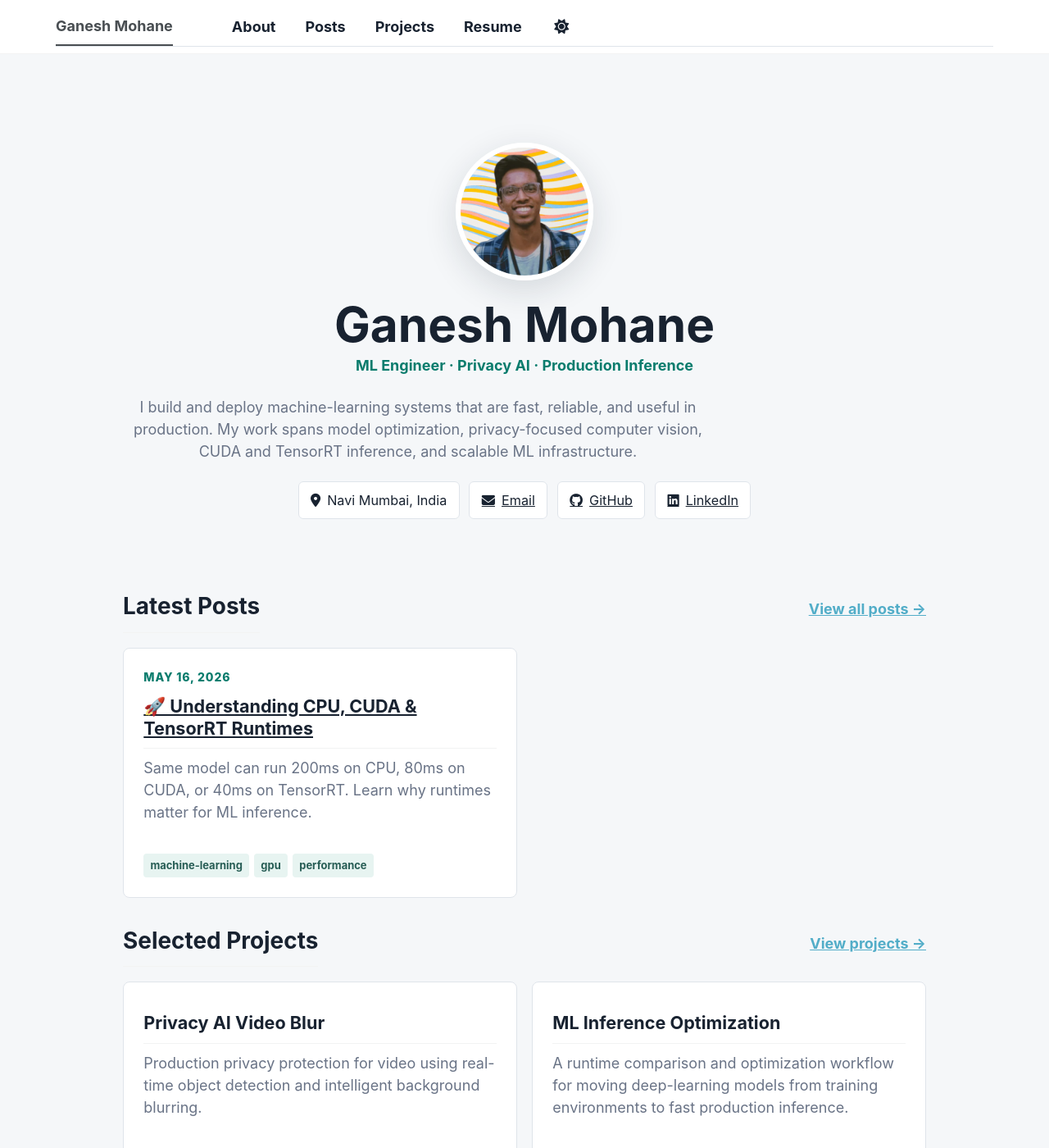
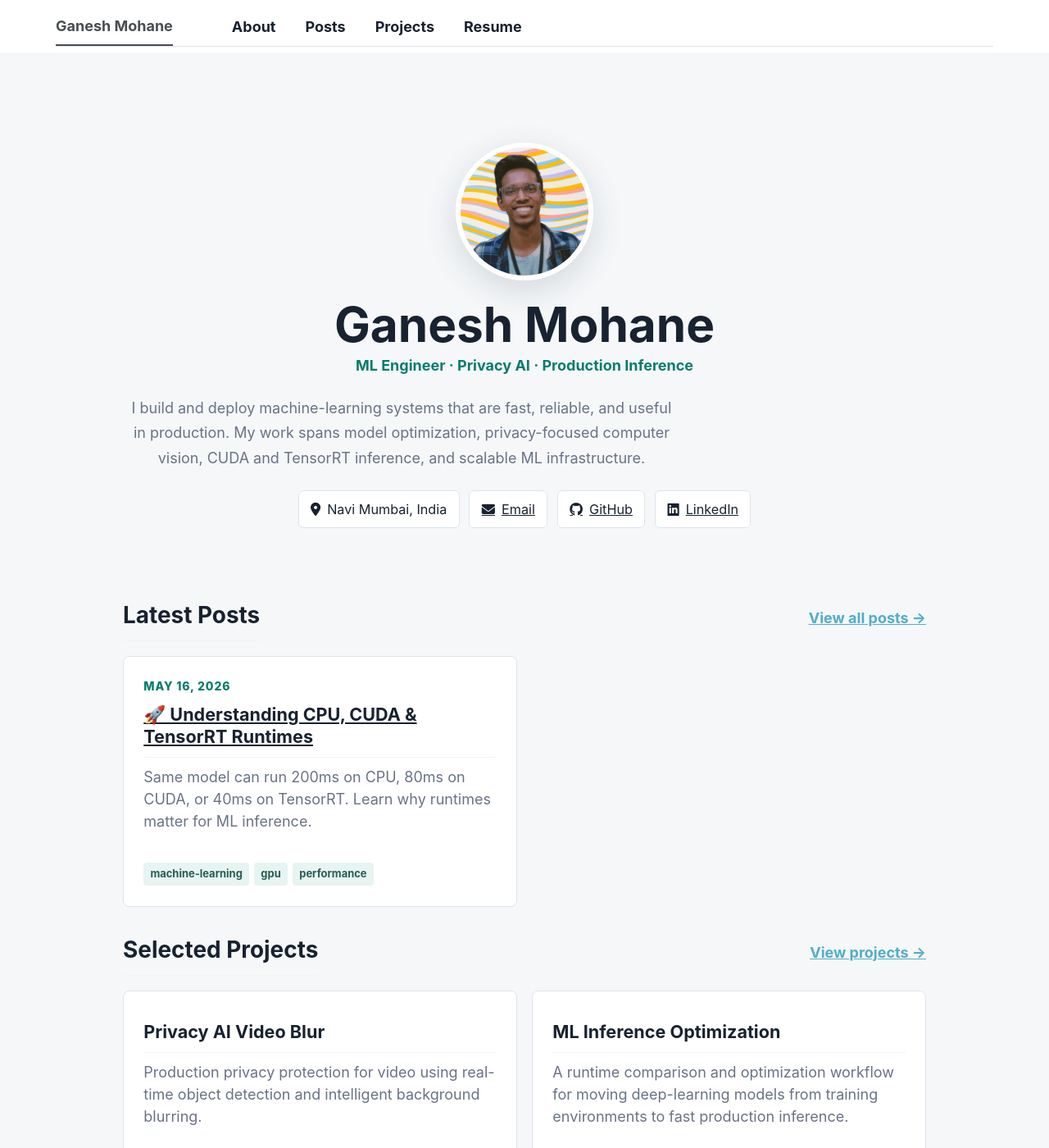
Before and after one commit to ganeshmohane/ganeshmohane.github.io, a Jekyll site: the page built from _pages/about.md, in a window 1280 px wide and 1400 px high. Shown: the whole window at 82% size. Built offline with Jekyll 4.4.1, drawn with Linux system fonts in a browser that asks for light colours; a script bundle is joined from its source files by our own code; library files that are not in the unit come from our copies.

Commit message:
infloq rm and other ui fixes

```diff
--- a/_config.yml
+++ b/_config.yml
@@ -26,7 +26,7 @@
   avatar           : "profile.png"
   name             : "Ganesh Mohane"
   pronouns         : "He/Him"
-  bio              : "ML Engineer at AISOLO | Building Privacy AI (BgBlur.com) & CMS Platform (Infloq.com) | Faster Inference | Model Deployments & Finetuning"
+  bio              : "ML Engineer at AISOLO | Building Privacy AI (BgBlur.com) | Faster Inference | Model Deployments & Finetuning"
   location         : "Navi Mumbai, Maharashtra, India"
   employer         : "AISOLO Tech"
   uri              : # URL
--- a/_includes/masthead.html
+++ b/_includes/masthead.html
@@ -18,9 +18,6 @@
               <a href="{{ domain }}{{ link.url }}">{{ link.title }}</a>
             </li>
           {% endfor %}
-          <li id="theme-toggle" class="masthead__menu-item persist tail">
-            <a role="button" aria-labelledby="theme-icon"><i id="theme-icon" class="fa-solid fa-sun" aria-hidden="true" title="toggle theme"></i></a>
-          </li>
         </ul>
         <ul class="hidden-links hidden"></ul>
       </nav>
--- a/assets/css/custom.scss
+++ b/assets/css/custom.scss
@@ -34,7 +34,15 @@
 }
 .home-hero h1 { margin: 0 0 .35rem; font-size: clamp(2rem, 5vw, 3.25rem); line-height: 1.05; }
 .home-role { color: var(--accent); font-size: 1.05rem; font-weight: 700; margin-bottom: .8rem; }
-.home-summary { max-width: 720px; margin: 0 auto 1.35rem; font-size: 1.08rem; color: var(--muted); }
+.home-summary {
+  width: min(680px, 100%);
+  margin: 0 auto 1.35rem;
+  text-align: center;
+  text-wrap: balance;
+  line-height: 1.7;
+  font-size: 1.08rem;
+  color: var(--muted);
+}
 .home-links { display: flex; justify-content: center; flex-wrap: wrap; gap: .65rem; }
 .home-links a, .home-links span {
   display: inline-flex;
```
